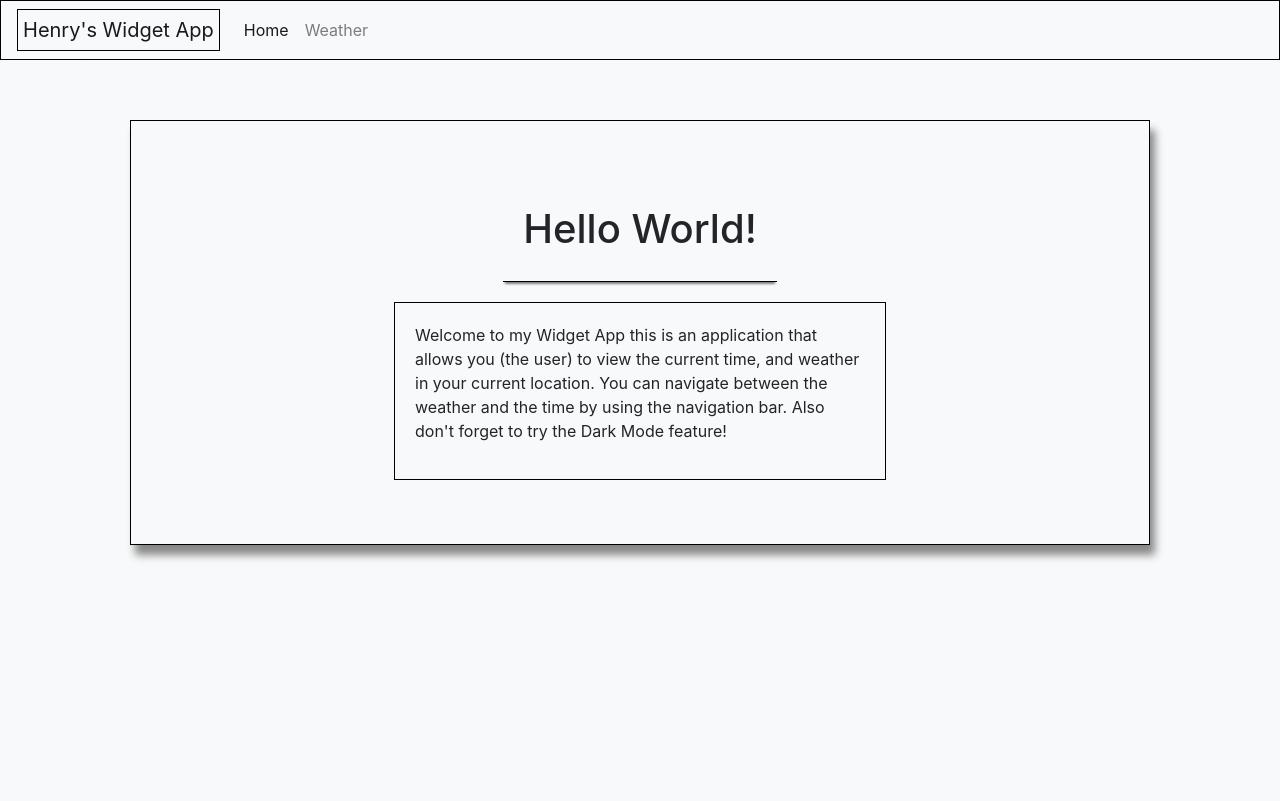
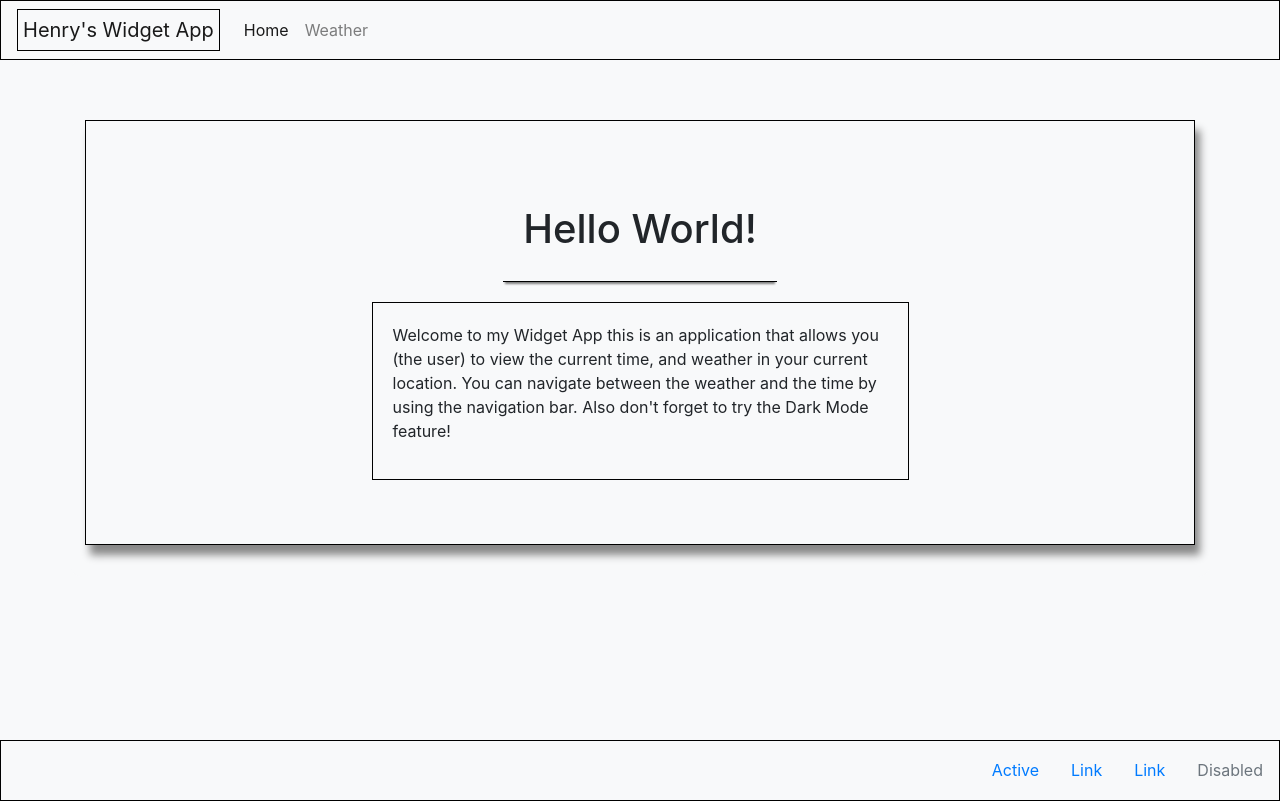
Before and after one commit to Henrynunez112/my-weather-app-2.0, a React (Create React App) app: page / in a window 1280 px wide. Built offline with nearby package versions, Linux system fonts and the light colour scheme.

Commit message:
footer in the works

```diff
--- a/src/App.js
+++ b/src/App.js
@@ -5,6 +5,7 @@ import "bootstrap/dist/js/bootstrap.bundle";
 import Weather from "./Components/WeatherComponents/Weather";
 import NavBar from "./Components/NavBar/NavBar";
 import Home from "./Components/Home/Home";
+import Footer from "./Components/Footer/Footer.js"
 import "./App.css";
 
 function App() {
@@ -19,6 +20,7 @@ function App() {
           <Weather />
         </Route>
       </Switch>
+      <Footer />
     </div>
   );
 }
--- /dev/null
+++ b/src/Components/Footer/Footer.css
@@ -0,0 +1,16 @@
+:root{
+    --black: #000000;
+    --tron: #7DFDFE;
+    --cultured: #F8F9FA;
+}
+.footer{
+    position: absolute;
+    bottom: 0;
+    width: 100%;
+    height: 60px;
+    line-height: 43px;
+    background-color: var(--cultured);
+}
+.footerUl{
+    border: 1px solid var(--black);
+}
--- /dev/null
+++ b/src/Components/Footer/Footer.js
@@ -0,0 +1,24 @@
+import React from "react";
+import "./Footer.css";
+
+const Footer = () =>{
+    return(
+        <div className="footer">
+           <ul class="nav footerUl justify-content-end">
+  <li class="nav-item">
+    <a class="nav-link active" href="#">Active</a>
+  </li>
+  <li class="nav-item">
+    <a class="nav-link" href="#">Link</a>
+  </li>
+  <li class="nav-item">
+    <a class="nav-link" href="#">Link</a>
+  </li>
+  <li class="nav-item">
+    <a class="nav-link disabled" href="#" tabindex="-1" aria-disabled="true">Disabled</a>
+  </li>
+</ul>
+        </div>
+    )
+};
+export default Footer;
--- a/src/Components/Home/Home.css
+++ b/src/Components/Home/Home.css
@@ -5,24 +5,29 @@
 }
 .homeContainer{
     border-radius: 13px;
-    padding: 60px;
+    position: relative;
+    padding: 60px 15px 0;
     justify-content: center;
     align-content: center;
     background-color: var(--cultured) !important;
 }
 .homeJumbotron{
     box-shadow: 5px 10px 8px #888888;
+
     border-radius: 0px;
     border: 1px solid var(--black);
     background-color: var(--cultured) !important;
+
 }
 .homeHeader{
     padding: 20px;
     border-bottom: 1px solid var(--black);
     box-shadow: 0 4px 2px -2px gray;
     margin-bottom: 20px;
+
 }
 .homebodyContainer{
     border: 1px solid black;
     padding: 20px;
+
 }
--- a/src/Components/Home/Home.js
+++ b/src/Components/Home/Home.js
@@ -3,7 +3,7 @@ import "../Home/Home.css";
 
 const Home = () => {
   return (
-    <div className="homeContainer justify-content-center container">
+    <div className="homeContainer container">
       <div className="jumbotron homeJumbotron">
       <div className="row justify-content-center homeHeaderRow">
         <div className="homeHeader col-10 col-md-auto">
```
